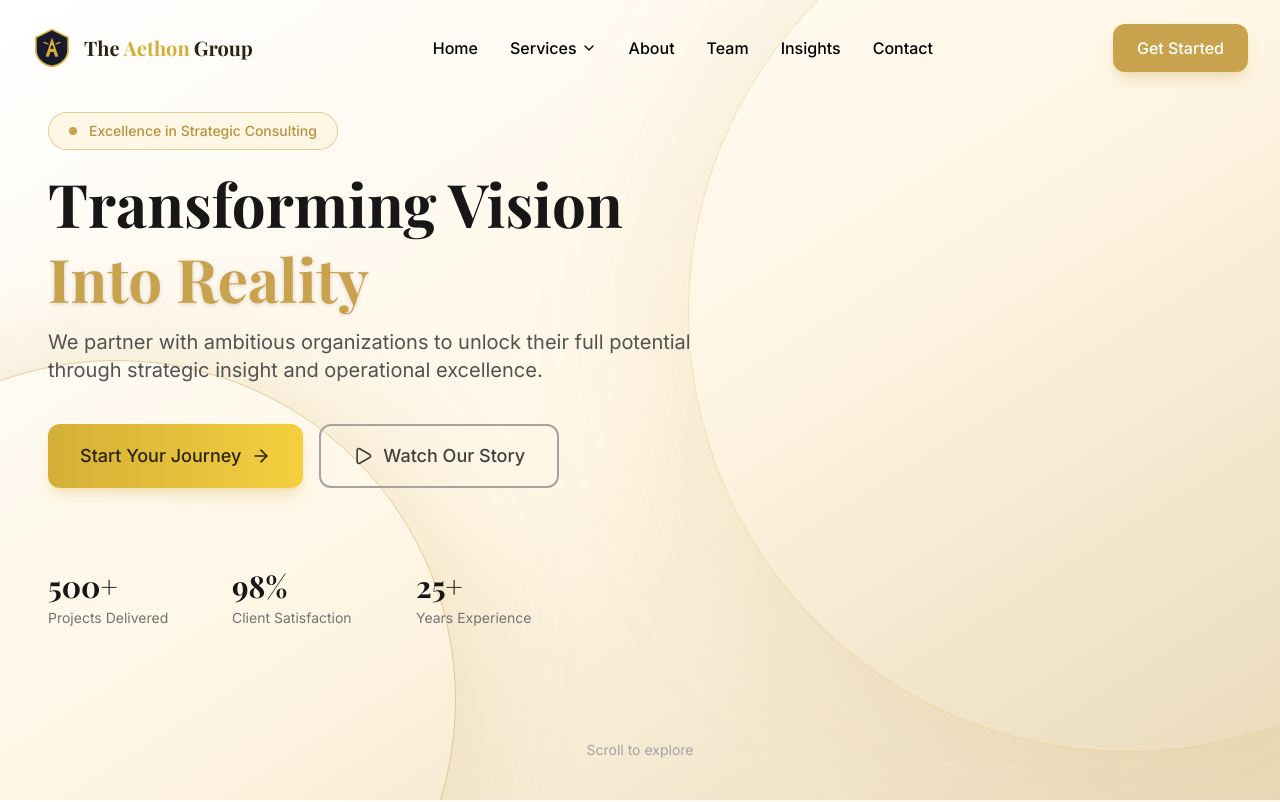
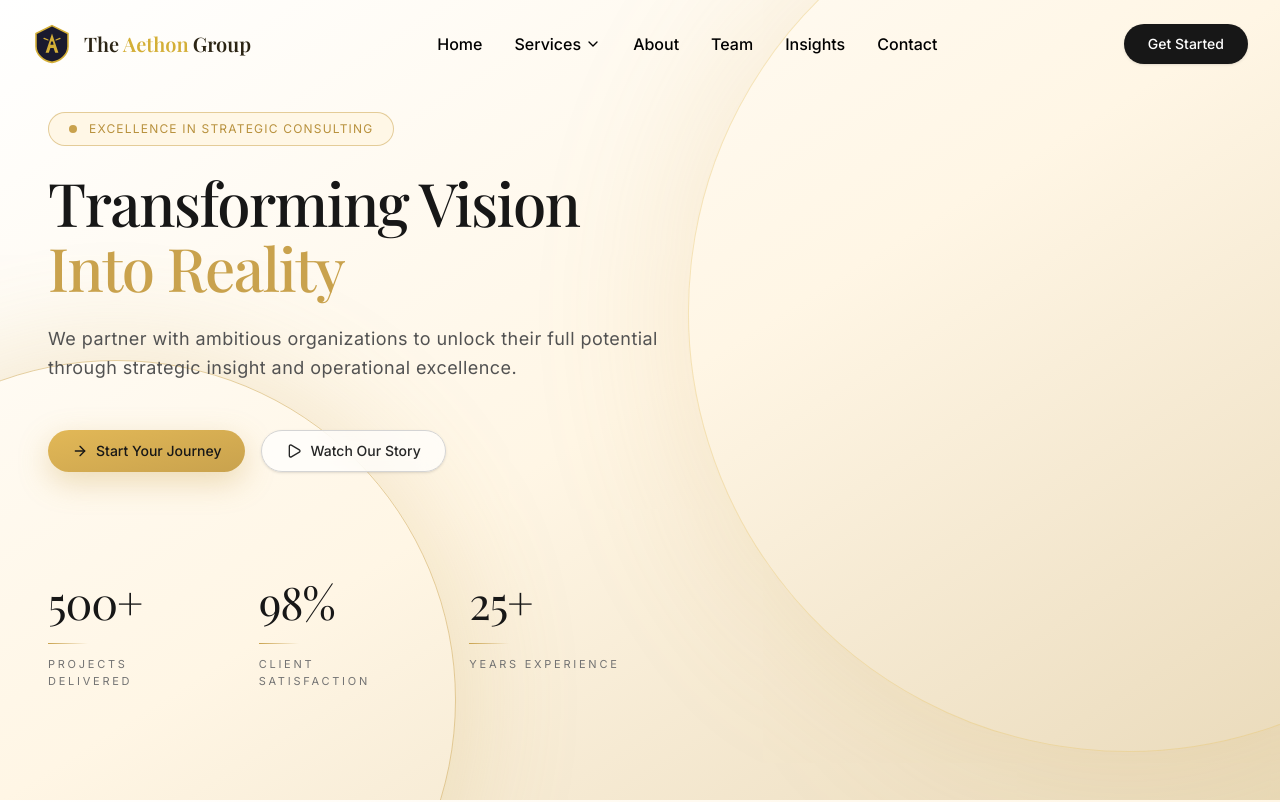
Before and after one commit to AyanAlikhan11/The-Aethon-Group, a Next.js app: page / in a window 1280 px wide. Shown: the top 802 px of the page. Built offline with nearby package versions, Linux system fonts and the light colour scheme; a web font is replaced by a local one.

Commit message:
changed font and button style

```diff
--- a/src/app/globals.css
+++ b/src/app/globals.css
@@ -160,6 +160,10 @@
   --font-heading: var(--font-playfair);
   --font-accent: var(--font-montserrat);
 }
+/* globals.css */
+.font-heading { font-family: var(--font-playfair); }
+.font-body { font-family: var(--font-inter); }
+.font-accent { font-family: var(--font-montserrat); }
 
 }
 
--- a/src/app/layout.tsx
+++ b/src/app/layout.tsx
@@ -8,20 +8,24 @@ import './globals.css'
 const inter = Inter({
   subsets: ['latin'],
   variable: '--font-inter',
+  weight: ['300', '400', '500'],
   display: 'swap',
 })
 
 const playfair = Playfair_Display({
   subsets: ['latin'],
   variable: '--font-playfair',
+  weight: ['400', '500', '600'],
   display: 'swap',
 })
 
 const montserrat = Montserrat({
   subsets: ['latin'],
   variable: '--font-montserrat',
+  weight: ['400', '500', '600'],
   display: 'swap',
 })
+
 
 export const metadata: Metadata = {
   title: {
--- a/src/components/sections/Hero.tsx
+++ b/src/components/sections/Hero.tsx
@@ -191,78 +191,77 @@
 //     </section>
 //   )
 // }
+"use client";
 
+import { motion, animate, useMotionValue } from "framer-motion";
+import { ArrowRight, Play } from "lucide-react";
+import { useEffect, useState } from "react";
+import Button from "@/components/ui/Button";
 
+/* ---------------- COUNT UP COMPONENT ---------------- */
+function CountUp({
+  to,
+  suffix = "",
+}: {
+  to: number;
+  suffix?: string;
+}) {
+  const motionValue = useMotionValue(0);
+  const [display, setDisplay] = useState("0");
 
+  useEffect(() => {
+    const controls = animate(motionValue, to, {
+      duration: 2.5,
+      ease: [0.22, 1, 0.36, 1], // luxury easing
+      onUpdate(latest) {
+        setDisplay(Math.round(latest).toLocaleString());
+      },
+    });
 
-'use client'
+    return controls.stop;
+  }, [to, motionValue]);
 
-import { motion } from 'framer-motion'
-import { ArrowRight, Play } from 'lucide-react'
-import Button from '@/components/ui/Button'
+  return (
+    <span className="tabular-nums">
+      {display}
+      {suffix}
+    </span>
+  );
+}
 
+/* ---------------- HERO SECTION ---------------- */
 export default function Hero() {
   return (
-    <section className="relative min-h-screen bg-white overflow-hidden group">
+    <section className="relative min-h-screen bg-white overflow-hidden">
+      {/* Ambient Gradient */}
+      <div className="absolute inset-0 bg-gradient-to-br from-white via-[#FFF6E5] to-[#C9A24D]/40 pointer-events-none" />
 
-      {/* White → Gold Ambient Layer */}
-      <div
-        className="
-          absolute inset-0
-          bg-gradient-to-br
-          from-white
-          via-[#FFF6E5]
-          to-[#C9A24D]/40
-          opacity-100
-          pointer-events-none
-        "
-      />
-
-      {/* GOLD DECORATIVE CIRCLES */}
+      {/* Decorative Circles */}
       <motion.div
         initial={{ opacity: 0, scale: 0.9 }}
         animate={{ opacity: 1, scale: 1 }}
         transition={{ duration: 1.2 }}
-        className="
-          absolute -left-56 top-[45%]
-          w-[680px] h-[680px] rounded-full
-          border border-[#C9A24D]/50
-          shadow-[0_0_120px_rgba(201,162,77,0.25)]
-        "
+        className="absolute -left-56 top-[45%] w-[680px] h-[680px] rounded-full border border-[#C9A24D]/50 shadow-[0_0_120px_rgba(201,162,77,0.25)]"
       />
 
       <motion.div
         animate={{ rotate: 360 }}
-        transition={{ duration: 80, repeat: Infinity, ease: 'linear' }}
-        className="
-          absolute -right-72 -top-32
-          w-[880px] h-[880px] rounded-full
-          border border-[#E6C36A]/40
-          shadow-[0_0_160px_rgba(201,162,77,0.18)]
-        "
+        transition={{ duration: 90, repeat: Infinity, ease: "linear" }}
+        className="absolute -right-72 -top-32 w-[880px] h-[880px] rounded-full border border-[#E6C36A]/40 shadow-[0_0_160px_rgba(201,162,77,0.18)]"
       />
 
       {/* Content */}
       <div className="relative z-10 container mx-auto px-6 lg:px-12 pt-28">
-        {/* ⬆️ pt-40 → pt-28 (navbar gap reduced) */}
-
         <div className="max-w-4xl">
 
           {/* Tagline */}
           <motion.div
-            initial={{ opacity: 0, y: 16 }}
+            initial={{ opacity: 0, y: 14 }}
             animate={{ opacity: 1, y: 0 }}
             transition={{ duration: 0.5 }}
-            className="mb-4"
+            className="mb-6"
           >
-            <span className="
-              inline-flex items-center gap-3
-              px-5 py-2 rounded-full
-              border border-[#C9A24D]/50
-              text-[#B8913D]
-              bg-[#FFF7E6]
-              text-sm font-medium
-            ">
+            <span className="inline-flex items-center gap-3 px-5 py-2 rounded-full border border-[#C9A24D]/50 bg-[#FFF7E6] text-xs tracking-widest uppercase text-[#B8913D]">
               <span className="w-2 h-2 rounded-full bg-[#C9A24D]" />
               Excellence in Strategic Consulting
             </span>
@@ -273,17 +272,11 @@ export default function Hero() {
             initial={{ opacity: 0, y: 18 }}
             animate={{ opacity: 1, y: 0 }}
             transition={{ duration: 0.6, delay: 0.1 }}
-            className="
-              font-heading text-5xl lg:text-6xl
-              text-neutral-900
-              leading-tight mb-3
-            "
+            className="font-heading font-medium text-4xl sm:text-5xl lg:text-6xl leading-[1.08] tracking-tight text-neutral-900 mb-6"
           >
             Transforming Vision
             <br />
-            <span className="text-[#C9A24D] drop-shadow-sm">
-              Into Reality
-            </span>
+            <span className="text-[#C9A24D]">Into Reality</span>
           </motion.h1>
 
           {/* Description */}
@@ -291,14 +284,10 @@ export default function Hero() {
             initial={{ opacity: 0, y: 18 }}
             animate={{ opacity: 1, y: 0 }}
             transition={{ duration: 0.6, delay: 0.2 }}
-            className="
-              text-lg lg:text-xl
-              text-neutral-600
-              max-w-2xl mb-10
-            "
+            className="font-body text-base sm:text-lg leading-relaxed tracking-wide text-neutral-600 max-w-2xl mb-12"
           >
-            We partner with ambitious organizations to unlock their full potential
-            through strategic insight and operational excellence.
+            We partner with ambitious organizations to unlock their full
+            potential through strategic insight and operational excellence.
           </motion.p>
 
           {/* Buttons */}
@@ -306,26 +295,20 @@ export default function Hero() {
             initial={{ opacity: 0, y: 18 }}
             animate={{ opacity: 1, y: 0 }}
             transition={{ duration: 0.6, delay: 0.3 }}
-            className="flex flex-wrap gap-4 mb-20"
+            className="flex flex-wrap gap-4 mb-24"
           >
             <Button
               variant="accent"
-              size="lg"
-              icon={<ArrowRight className="w-5 h-5" />}
-              iconPosition="right"
+              size="md"
+              icon={<ArrowRight className="w-4 h-4" />}
             >
               Start Your Journey
             </Button>
 
             <Button
               variant="outline"
-              size="lg"
-              icon={<Play className="w-5 h-5" />}
-              className="
-                border-neutral-400
-                text-neutral-700
-                hover:bg-neutral-100
-              "
+              size="md"
+              icon={<Play className="w-4 h-4" />}
             >
               Watch Our Story
             </Button>
@@ -336,36 +319,35 @@ export default function Hero() {
             initial={{ opacity: 0, y: 18 }}
             animate={{ opacity: 1, y: 0 }}
             transition={{ duration: 0.6, delay: 0.4 }}
-            className="grid grid-cols-3 gap-10 max-w-lg"
+            className="grid grid-cols-3 gap-14 max-w-xl"
           >
             {[
-              { value: '500+', label: 'Projects Delivered' },
-              { value: '98%', label: 'Client Satisfaction' },
-              { value: '25+', label: 'Years Experience' },
+              { value: 500, suffix: "+", label: "Projects Delivered" },
+              { value: 98, suffix: "%", label: "Client Satisfaction" },
+              { value: 25, suffix: "+", label: "Years Experience" },
             ].map((stat, index) => (
-              <div key={index}>
-                <div className="text-3xl font-heading font-bold text-neutral-900">
-                  {stat.value}
+              <motion.div
+                key={index}
+                whileHover={{ y: -6 }}
+                transition={{ duration: 0.35 }}
+              >
+                {/* Number */}
+                <div className="font-heading text-[2.6rem] lg:text-[2.8rem] text-neutral-900 tracking-tight">
+                  <CountUp to={stat.value} suffix={stat.suffix} />
                 </div>
-                <div className="text-sm text-neutral-500 mt-1">
+
+                {/* Divider */}
+                <div className="mt-2 mb-3 h-[1px] w-10 bg-gradient-to-r from-[#C9A24D] to-transparent" />
+
+                {/* Label */}
+                <div className="font-body text-[11px] tracking-[0.25em] uppercase text-neutral-500">
                   {stat.label}
                 </div>
-              </div>
+              </motion.div>
             ))}
           </motion.div>
-
         </div>
       </div>
-
-      {/* Scroll Indicator */}
-      <motion.div
-        initial={{ opacity: 0 }}
-        animate={{ opacity: 1 }}
-        transition={{ delay: 1 }}
-        className="absolute bottom-10 left-1/2 -translate-x-1/2 text-neutral-400 text-sm"
-      >
-        Scroll to explore
-      </motion.div>
     </section>
-  )
+  );
 }
--- a/src/components/ui/Button.tsx
+++ b/src/components/ui/Button.tsx
@@ -1,6 +1,7 @@
-// components/ui/Button.tsx
+'use client'
+
 import { forwardRef } from 'react'
-import { motion } from 'framer-motion'
+import { motion, MotionProps } from 'framer-motion'
 import { cn } from '@/lib/utils'
 
 interface ButtonProps extends React.ButtonHTMLAttributes<HTMLButtonElement> {
@@ -10,6 +11,11 @@ interface ButtonProps extends React.ButtonHTMLAttributes<HTMLButtonElement> {
   iconPosition?: 'left' | 'right'
   loading?: boolean
 }
+
+// Extend motion button props properly
+type MotionButtonProps = ButtonProps & MotionProps
+
+const MotionButton = motion.button
 
 const Button = forwardRef<HTMLButtonElement, ButtonProps>(
   (
@@ -26,34 +32,71 @@ const Button = forwardRef<HTMLButtonElement, ButtonProps>(
     },
     ref
   ) => {
-    const baseStyles = 'inline-flex items-center justify-center font-medium rounded-xl transition-all duration-300 focus:outline-none focus:ring-2 focus:ring-offset-2 disabled:opacity-50 disabled:cursor-not-allowed'
+    /* ---------------- BASE ---------------- */
+    const baseStyles = `
+      inline-flex items-center justify-center gap-2
+      font-medium
+      rounded-full
+      transition-all duration-300 ease-out
+      focus:outline-none focus-visible:ring-2 focus-visible:ring-offset-2
+      disabled:opacity-50 disabled:pointer-events-none
+    `
 
+    /* ---------------- VARIANTS ---------------- */
     const variants = {
-      primary: 'bg-primary-600 text-white hover:bg-primary-700 focus:ring-primary-500 shadow-lg shadow-primary-600/25 hover:shadow-xl hover:shadow-primary-600/30',
-      secondary: 'bg-neutral-800 text-white hover:bg-neutral-900 focus:ring-neutral-500',
-      accent: 'bg-gradient-to-r from-accent-gold to-accent-gold-light text-primary-900 hover:from-accent-gold-light hover:to-accent-gold focus:ring-accent-gold shadow-lg shadow-accent-gold/25',
-      outline: 'border-2 border-neutral-300 text-neutral-700 hover:bg-neutral-50 focus:ring-neutral-500',
-      ghost: 'text-neutral-600 hover:bg-neutral-100 focus:ring-neutral-500',
+      primary: `
+        bg-neutral-900 text-white
+        hover:bg-neutral-800
+        shadow-sm hover:shadow-md
+        focus-visible:ring-neutral-400
+      `,
+      secondary: `
+        bg-neutral-100 text-neutral-900
+        hover:bg-neutral-200
+        focus-visible:ring-neutral-300
+      `,
+      accent: `
+        bg-gradient-to-br from-[#E2B857] to-[#C9A24D]
+        text-neutral-900
+        shadow-[0_10px_30px_rgba(201,162,77,0.35)]
+        hover:shadow-[0_16px_45px_rgba(201,162,77,0.45)]
+        focus-visible:ring-[#C9A24D]
+      `,
+      outline: `
+        border border-neutral-300
+        text-neutral-800
+        bg-white/70 backdrop-blur-md
+        hover:bg-white
+        shadow-sm hover:shadow-md
+        focus-visible:ring-neutral-300
+      `,
+      ghost: `
+        text-neutral-700
+        hover:bg-neutral-100
+        focus-visible:ring-neutral-300
+      `,
     }
 
+    /* ---------------- SIZES ---------------- */
     const sizes = {
-      sm: 'px-4 py-2 text-sm gap-1.5',
-      md: 'px-6 py-3 text-base gap-2',
-      lg: 'px-8 py-4 text-lg gap-2.5',
+      sm: 'px-4 py-2 text-sm',
+      md: 'px-6 py-2.5 text-sm',
+      lg: 'px-8 py-3 text-base',
     }
 
     return (
-      <motion.button
+      <MotionButton
         ref={ref}
-  whileHover={{ scale: disabled ? 1 : 1.02 }}
-  whileTap={{ scale: disabled ? 1 : 0.98 }}
-  className={cn(baseStyles, variants[variant], sizes[size], className)}
-  disabled={disabled || loading}
-  {...(props as React.ComponentProps<typeof motion.button>)} // <-- cast here
->
+        whileHover={disabled ? undefined : { y: -2 }}
+        whileTap={disabled ? undefined : { scale: 0.97 }}
+        className={cn(baseStyles, variants[variant], sizes[size], className)}
+        disabled={disabled || loading}
+        {...(props as MotionButtonProps)}
+      >
+        {/* Loader */}
         {loading && (
           <svg
-            className="animate-spin h-5 w-5"
+            className="h-4 w-4 animate-spin"
             xmlns="http://www.w3.org/2000/svg"
             fill="none"
             viewBox="0 0 24 24"
@@ -64,19 +107,30 @@ const Button = forwardRef<HTMLButtonElement, ButtonProps>(
               cy="12"
               r="10"
               stroke="currentColor"
-              strokeWidth="4"
+              strokeWidth="3"
             />
             <path
               className="opacity-75"
               fill="currentColor"
-              d="M4 12a8 8 0 018-8V0C5.373 0 0 5.373 0 12h4z"
+              d="M4 12a8 8 0 018-8v2a6 6 0 00-6 6H4z"
             />
           </svg>
         )}
-        {!loading && icon && iconPosition === 'left' && icon}
-        {children}
-        {!loading && icon && iconPosition === 'right' && icon}
-      </motion.button>
+
+        {!loading && icon && iconPosition === 'left' && (
+          <span className="transition-transform duration-300 group-hover:-translate-x-0.5">
+            {icon}
+          </span>
+        )}
+
+        <span>{children}</span>
+
+        {!loading && icon && iconPosition === 'right' && (
+          <span className="transition-transform duration-300 group-hover:translate-x-0.5">
+            {icon}
+          </span>
+        )}
+      </MotionButton>
     )
   }
 )
--- /dev/null
+++ b/tailwind.config.ts
@@ -0,0 +1,27 @@
+// tailwind.config.ts
+import type { Config } from 'tailwindcss'
+
+const config: Config = {
+  content: [
+    './app/**/*.{js,ts,jsx,tsx,mdx}',
+    './pages/**/*.{js,ts,jsx,tsx,mdx}',
+    './components/**/*.{js,ts,jsx,tsx,mdx}',
+    './src/**/*.{js,ts,jsx,tsx,mdx}',
+  ],
+  theme: {
+    extend: {
+      fontFamily: {
+        body: ['var(--font-inter)', 'system-ui', 'sans-serif'],
+        heading: ['var(--font-playfair)', 'serif'],
+        accent: ['var(--font-montserrat)', 'sans-serif'],
+      },
+      fontWeight: {
+    luxury: '500',
+    luxuryBold: '600',
+  },
+    },
+  },
+  plugins: [],
+}
+
+export default config
```
